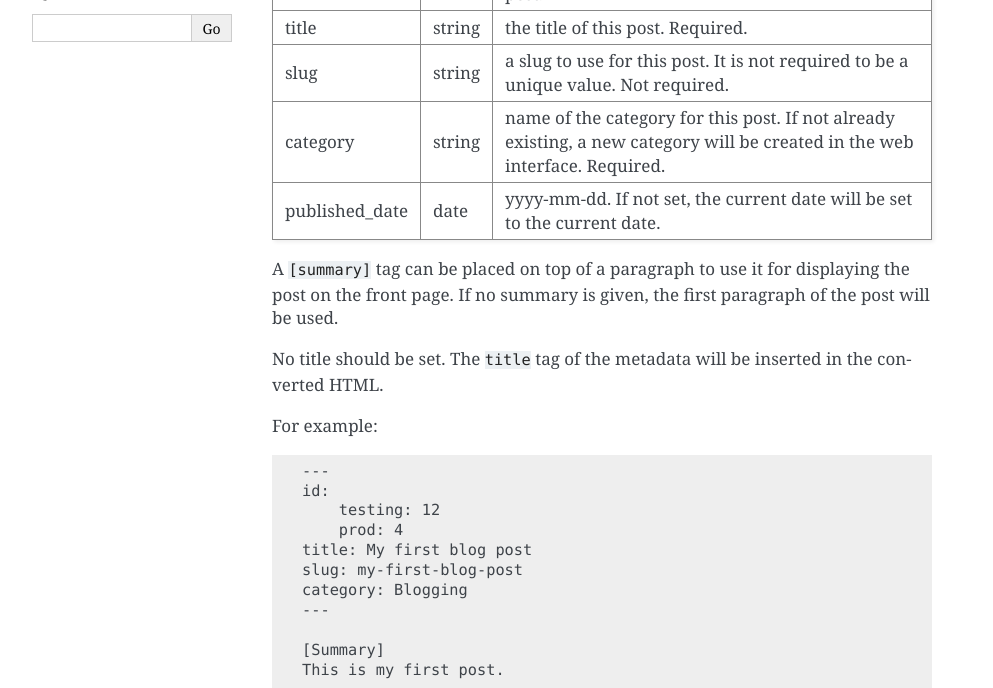
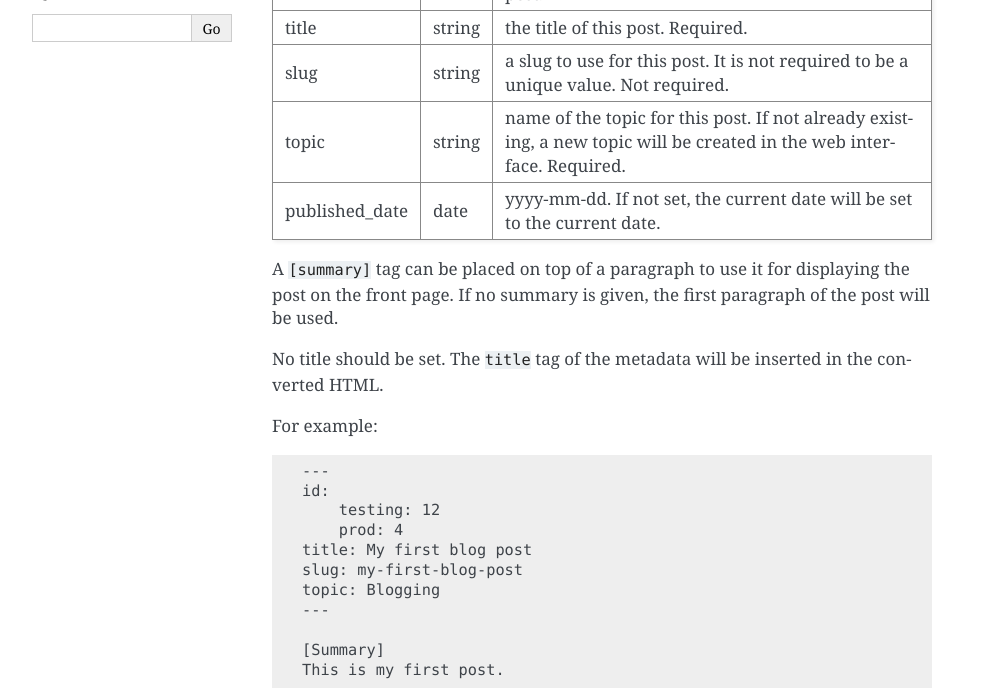
Before and after one commit to Nicals/pblog, a Sphinx documentation site: the page built from docs/writing-posts.rst, in a window 1280 px wide. Shown: the part 255-943 px from the top of the page, without its empty margins (148-1141 px from the left). Built offline with Sphinx 7.4.7, drawn with Linux system fonts in a browser that asks for light colours; some of the changed text lies outside the part shown.

Commit message:
fix documentation

```diff
--- a/docs/quickstart.rst
+++ b/docs/quickstart.rst
@@ -48,7 +48,7 @@ and `markdown_extra.summary.SummaryExtension` enabled.
    app.config['PBLOG_RESOURCES_URL'] = '/resources/'
    db = SQLAlchemy(app)
    md = Markdown(extensions=['markdown_extra.meta', 'markdown_extra.summary'])
-   PBlog(app, storage=Storage(markdown=db.session, markdown=md)
+   PBlog(app, storage=Storage(session=db.session), markdown=md)
 
    @app.route('/resources/<path:path>')
    def serve_post_resource(path):
--- a/docs/writing-posts.rst
+++ b/docs/writing-posts.rst
@@ -13,8 +13,8 @@ id             dict    a dctionary mapping environment names to actual post id i
 title          string  the title of this post. Required.
 slug           string  a slug to use for this post. It is not required to be a unique
                        value. Not required.
-category       string  name of the category for this post. If not already existing,
-                       a new category will be created in the web interface. Required.
+topic          string  name of the topic for this post. If not already existing,
+                       a new topic will be created in the web interface. Required.
 published_date date    yyyy-mm-dd. If not set, the current date will be set to
                        the current date.
 
@@ -37,7 +37,7 @@ For example:
        prod: 4
    title: My first blog post
    slug: my-first-blog-post
-   category: Blogging
+   topic: Blogging
    ---
 
    [Summary]
```
